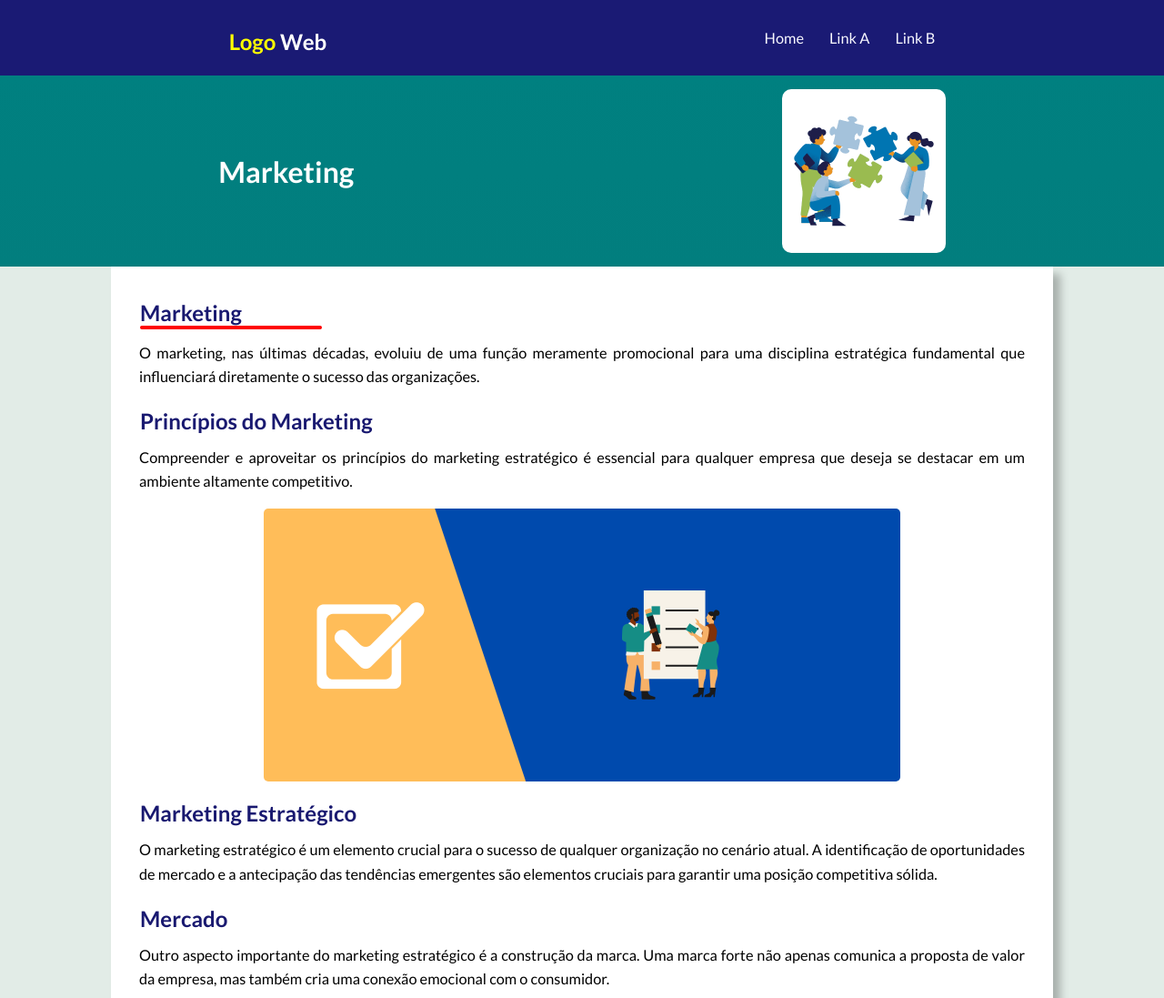
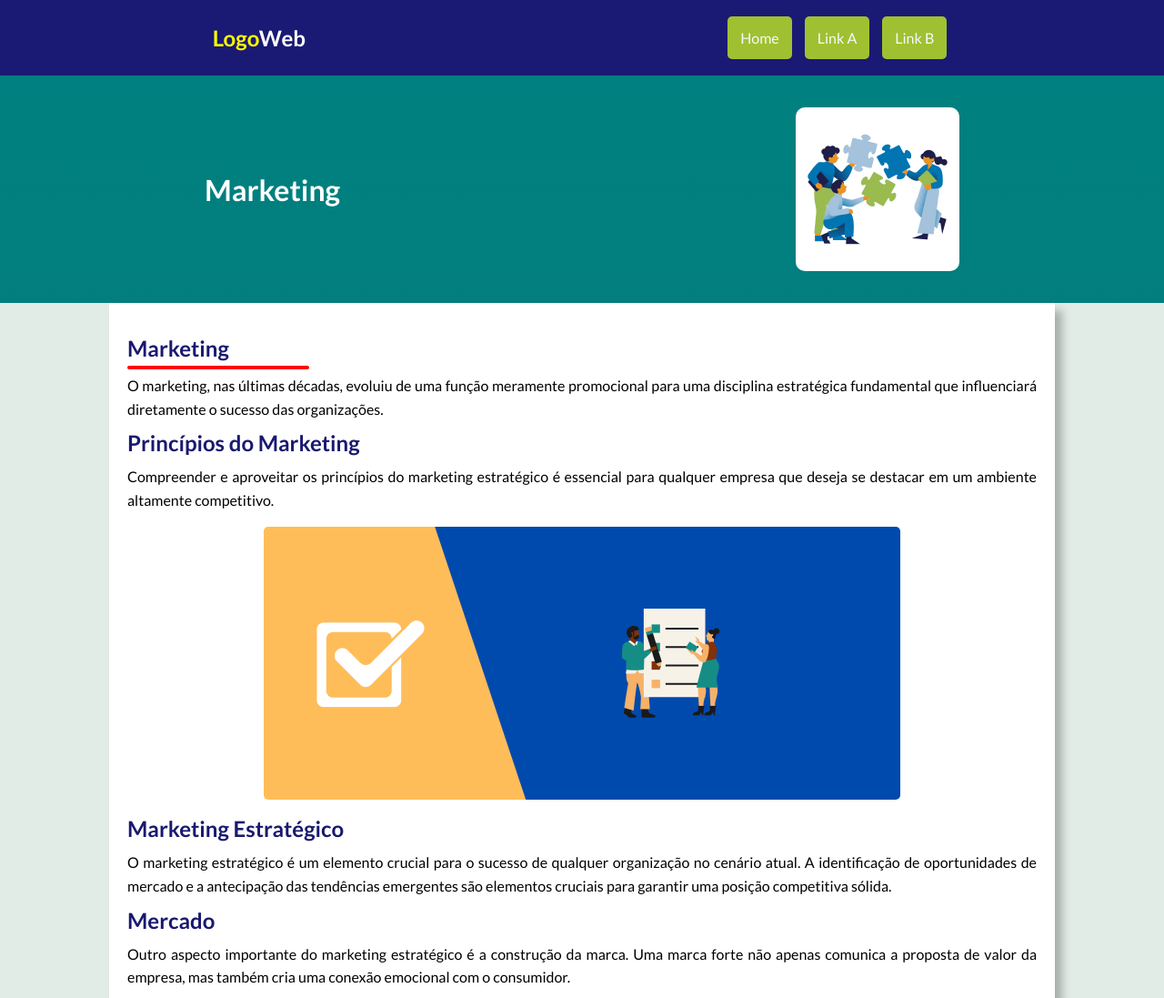
Before and after one commit to rogeriocsc/paginaWeb, a plain HTML site: page index.html in a window 1280 px wide. Shown: the top 1097 px of the page at 91% size. Drawn offline with nearby package versions, Linux system fonts and the light colour scheme.

Commit message:
Atualização html e CSS

```diff
--- a/css/estilo.css
+++ b/css/estilo.css
@@ -9,39 +9,35 @@ body {
     background-color: rgb(226, 236, 231);
 }
 
-p, a, h1, h2 {
+h1, h2, p, a {
     font-family: "Lato", sans-serif;
     font-style: normal;
 }
 
 p, a {
-    font-weight: 500;
-    font-size: 1.02em;
+    font-weight: 400;
+    font-size: 1em;
 }
 
-h1 {
+h1, h2 {
     font-weight: 600;
-    color: white;
 }
 
 h2 {
-    padding-left: 14px;
-    padding-top: 8px;
+    padding: 5px 0px;
     color: #191970;
 }
 
 p {
-    margin: 8px;
+    padding: 5px 0px;
 	text-align: justify;
 	line-height: 1.6em;
-    padding: 5px;
 }
 
 hr {
     width: 20%;
-    margin-left: 14px;
     height: 4px;
-    background-color: red;
+    background-color: rgb(255, 0, 0);
     border: none;
     border-radius: 2px;
 }
@@ -56,34 +52,34 @@ header {
     align-items: center;
 }
 
-header h2 {
+header > h2 {
     color: white;
 }
 
-.logo {
+span.logo {
     color: yellow;
 }
 
-button {
+header > button {
+    display: none;
     width: 50px;
     height: 50px;
     background: #CEF09D;
     border: none;
-    margin-left: 28px;
     border-radius: 8px;
     cursor: pointer;
     transition-duration: .5s;
 }
 
-button:hover {
+header > button:hover {
     background-color: #d2f8d5;
 }
 
 nav {
-    display: none;
     position: absolute;
     top: 78px;
     width: 100%;
+    left: -100%;
     transition: all 0.5s;
 }
 
@@ -99,29 +95,34 @@ nav > ul > li > a {
     text-align: center;
     font-weight: 400;
     color: #F8F8FF;
-    background-color: rgba(16, 16, 16, .5);
+    background-color: #9FC131;
     transition-duration: .4s;
 }
 
 nav > ul > li > a:hover {
-    background-color: #9FC131;
+    background-color: white;
+    color: rgb(12, 12, 12);
 }
 
 .mostrar {
-    display: block;
+    left: 0%;
 }
 
-.template {
-    height: 210px;
-    padding: 0px 5px;
+div.template {
+    height: 250px;
     background: linear-gradient(to bottom, teal, rgb(2, 126, 126));
     display: flex;
-    flex-direction: row;
+    flex-flow: row wrap;
+    justify-content: space-around;
     align-items: center;
-    justify-content: space-around;
 }
 
-.template img {
+div.template > h1 {
+    color: white;
+    flex: 0 0 200px;
+}
+
+div.template > img {
     border-radius: 10px;
 }
 
@@ -133,9 +134,8 @@ section {
     min-width: 300px;
 	max-width: 1000px;
 	margin: auto;
-    margin-bottom: 20px;
-	padding: 18px;
-    padding-bottom: 34px;
+    margin-bottom: 28px;
+	padding: 20px;
     background-color: white;
     box-shadow: 8px 8px 10px rgba(0, 0, 0, 0.259);
 	border-bottom-left-radius: 10px;
@@ -157,7 +157,7 @@ footer {
     padding: 12px;
 }
 
-footer p {
+footer > p {
     color: lightyellow;
     text-align: center;
 }
--- a/css/media-query.css
+++ b/css/media-query.css
@@ -1,36 +1,35 @@
 @charset "UTF-8";
-
 @media screen and (min-width: 768px) {
     section {
         width: 90vw;
     }
 
-    button {
-        display: none;
-    }
-
     nav {
-        display: flex;
         position: static;
         width: auto;
     }
 
-    nav > ul {
-        display: flex;
+    nav > ul > li {
+        display: inline-block;
     }
 
     nav > ul > li > a {
-        background: none;
+        margin: 5px;
         border-radius: 5px;
     }
 }
 
-@media screen and (max-width: 768px) {
-    .template img {
-        display: none;
+@media screen and (max-width: 767px) {
+    header > button {
+        display: block;
     }
 
-    hr {
-        width: 35%;
+    div.template {
+        flex-flow: column nowrap;
+        padding-bottom: 5px;
+    }
+
+    div.template > h1 {
+        flex-basis: 15px;
     }
 }
--- a/index.html
+++ b/index.html
@@ -12,11 +12,11 @@
 <script src="js/script.js"></script>
 <body>
     <header>
-        <h2><span class="logo">Logo</span> Web</h2>
+        <h2><span class="logo">Logo</span>Web</h2>
         <button onclick="clickMenu()">
             <span class="material-symbols-outlined">lists</span>
         </button>
-        <nav id="itens">
+        <nav id="menu">
             <ul>
                 <li><a href="index.html">Home</a></li>
                 <li><a href="#">Link A</a></li>
--- a/js/script.js
+++ b/js/script.js
@@ -1,4 +1,4 @@
 function clickMenu() {
-    let itens = document.getElementById('itens')
+    let itens = document.getElementById('menu')
     itens.classList.toggle('mostrar')
 }
```
